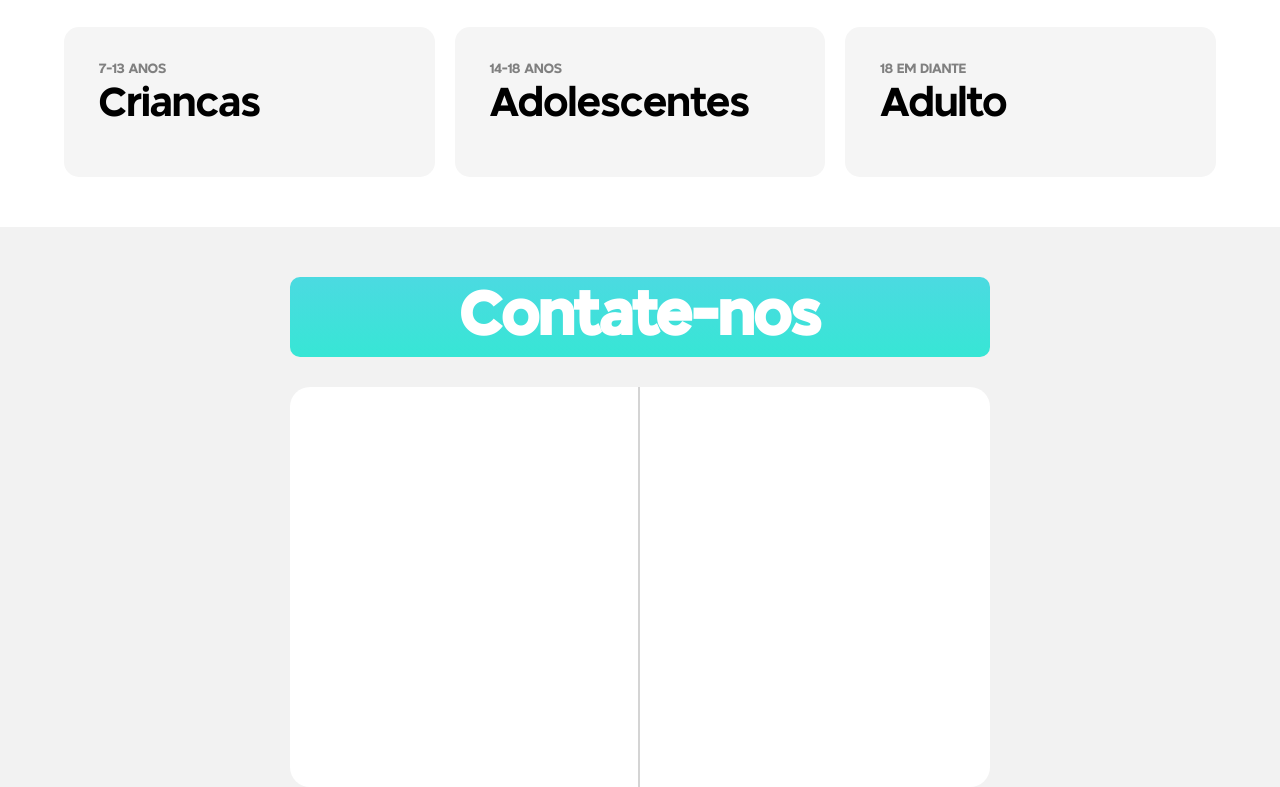
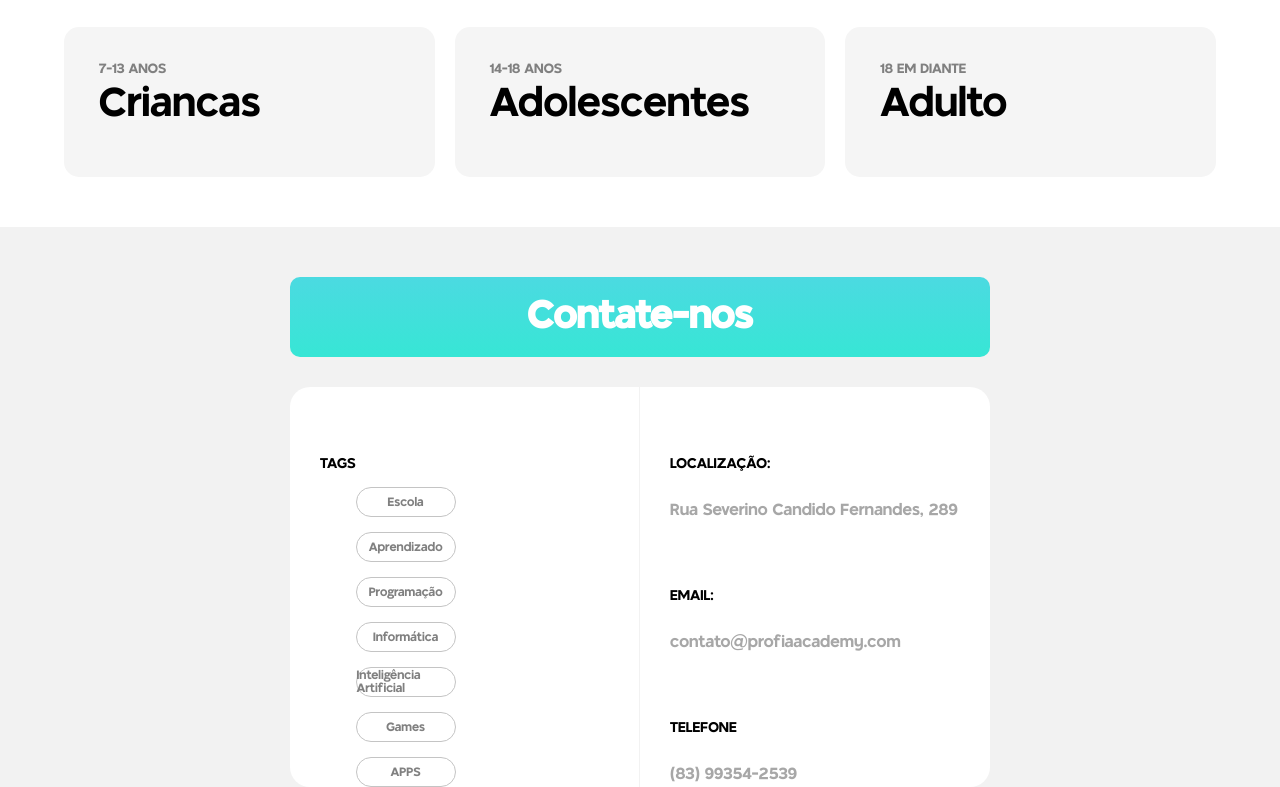
Before and after one commit to andrewtargino/aula13, a plain HTML site: page index.html in a window 1280 px wide. Shown: the part 3229-4016 px from the top of the page. Drawn offline with Linux system fonts and the light colour scheme.

Commit message:
Add files via upload

```diff
--- a/index.html
+++ b/index.html
@@ -242,13 +242,25 @@
                         </div>
                         <div class="contact-grupo">
                             <div class="contact-ladoA">
-
-
+                                <p class="titulo-class">TAGS</p>
+                                <ul class="conteudo-class-linha1">
+                                    <li class="botao-class">Escola</li>
+                                    <li class="botao-class">Aprendizado</li>
+                                    <li class="botao-class">Programação</li>
+                                    <li class="botao-class">Informática</li>
+                                    <li class="botao-class">Inteligência Artificial</li>
+                                    <li class="botao-class">Games</li>
+                                    <li class="botao-class">APPS</li>
+                                </ul>
                             </div>
                             <div class="contact-ladoB">
-
+                                <p class="titulo-class">LOCALIZAÇÃO:</p>
+                                <h1 class="texto-class">Rua Severino Candido Fernandes, 289</h1>
+                                <p class="titulo-class">EMAIL:</p>
+                                <h1 class="texto-class">contato@profiaacademy.com</h1>
+                                <p class="titulo-class">TELEFONE</p>
+                                <h1 class="texto-class">(83) 99354-2539</h1>
                             </div>
-
                         </div>
                     </div>
 
--- a/style.css
+++ b/style.css
@@ -500,7 +500,7 @@ ul>li{
     align-items: center;
     justify-content: center;
     display: flex;
-    font-size: 40px;
+    font-size: 25px;
 }
 .container-contact{
     margin: 0 auto;
@@ -526,5 +526,40 @@ ul>li{
 .contact-ladoA{
     height: 400px;
     width: 350px;
-    border-right: 2px solid rgb(212, 212, 212);
+    border-right: 1px solid rgb(242, 242, 242);
+    display: flex;
 }
+.titulo-class{
+    font-size: 14px;
+    color: black;
+    justify-content: center;
+    padding-top: 70px;
+    padding-left: 30px;
+}
+.botao-class{
+    height: 35px;
+    width: 100px;
+    display: flex;
+    justify-content: center;
+    align-items: center;
+    border-radius: 30px;
+    border: 1px solid rgb(196, 196, 196);
+}
+.conteudo-class-linha1{
+    display: flex;
+    padding-top: 100px;
+    list-style-type: none;
+    flex-direction: column;
+    gap:15px;
+    font-size: 12px;
+}
+.botao-class:hover{
+    background: linear-gradient(#4BDAE1,#37e6d5);
+    color: white;
+}
+.texto-class{
+    font-size: medium;
+    color: rgb(167, 167, 167);
+    font-weight: 10;
+    padding-left: 30px;
+}
```
